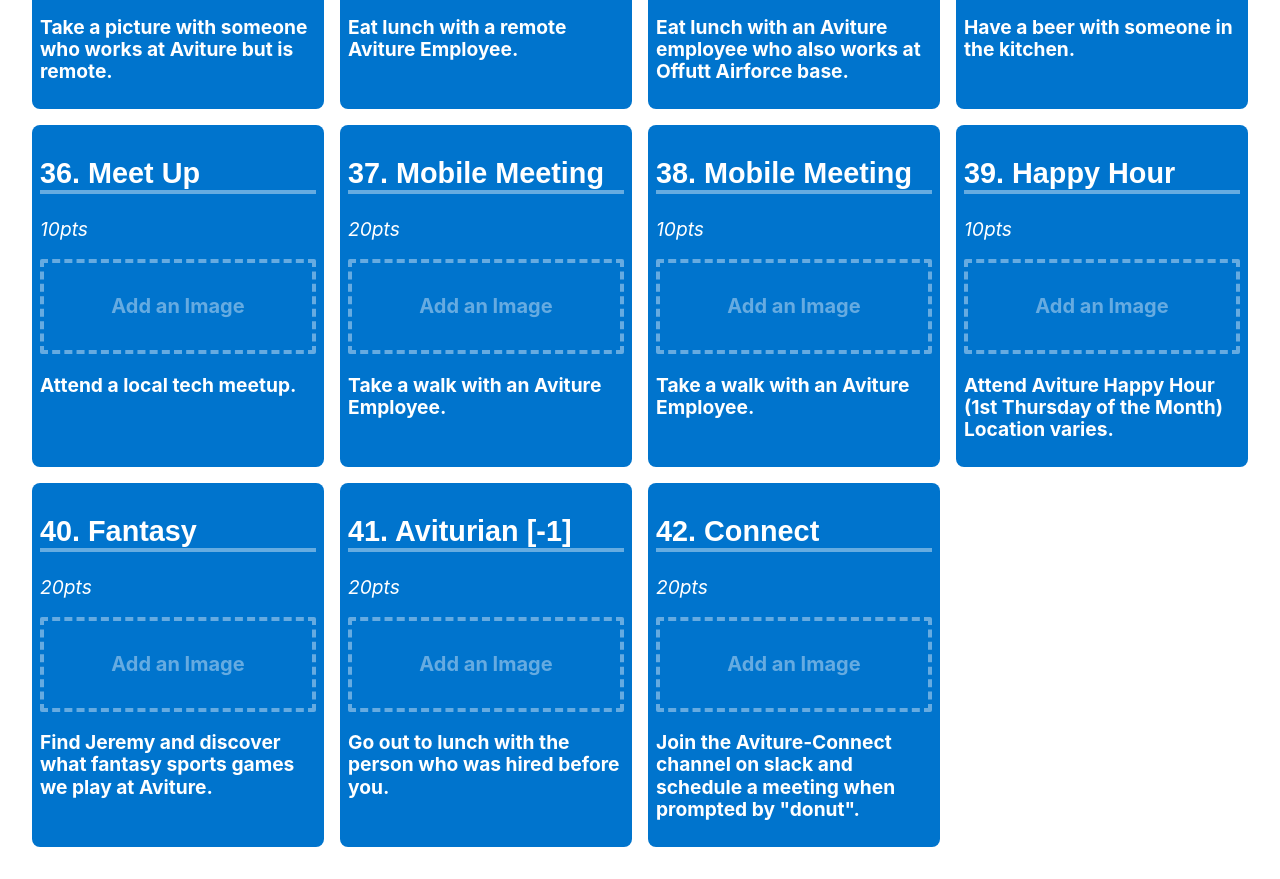
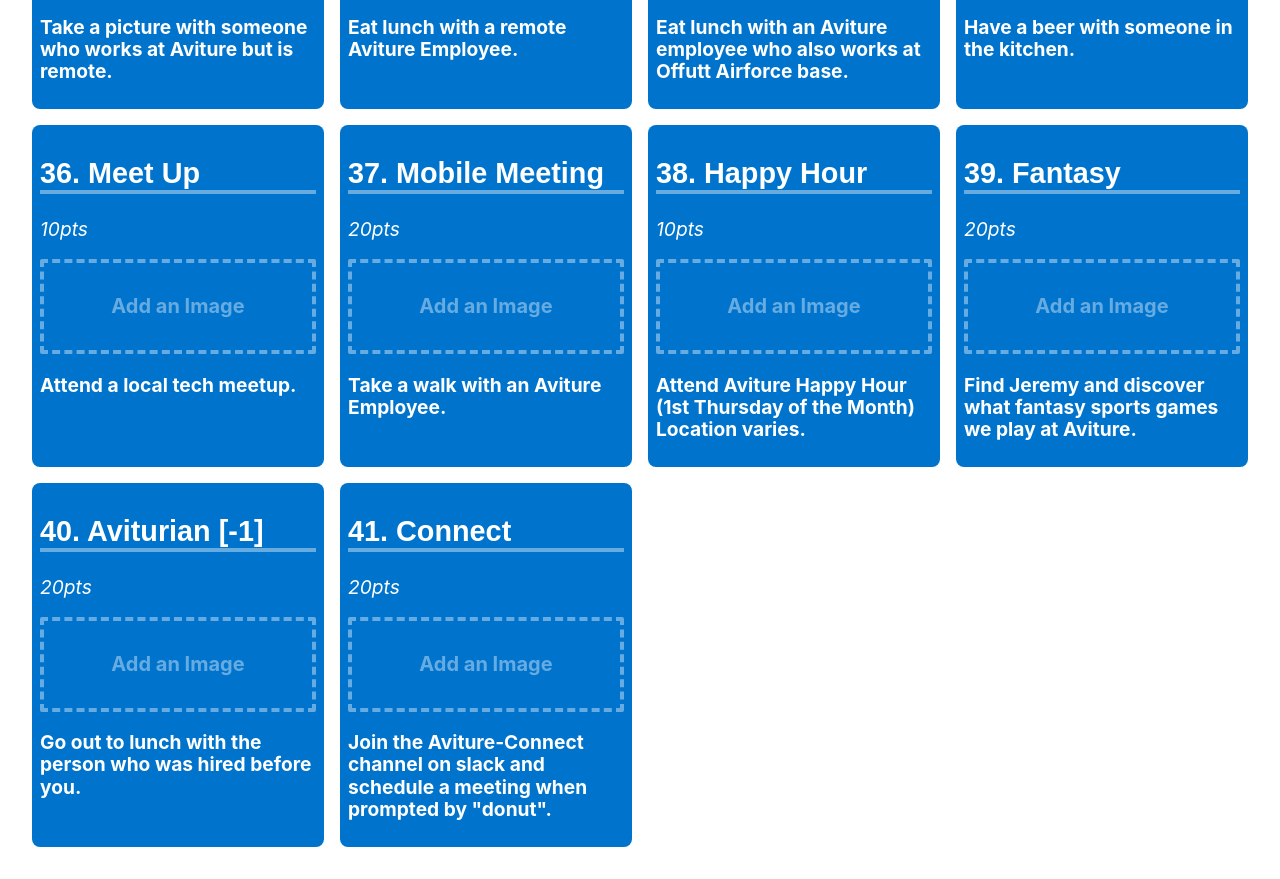
Before and after one commit to bdpcollective/aviturefirst30, a plain HTML site: page af30_tasks.html in a window 1280 px wide. Shown: the part 4653-5532 px from the top of the page. Drawn offline with Linux system fonts and the light colour scheme.

Commit message:
updated duplicated task

```diff
--- a/af30_tasks.html
+++ b/af30_tasks.html
@@ -268,31 +268,25 @@
             <p>Take a walk with an Aviture Employee.</p>
         </div>
         <div class="pa2 sans-serif">
-            <h2 class="fw9 bb bw2 b--white-40">38. Mobile Meeting</h2>
-            <p class="fw4 i">10pts</p>
-            <a class="link tc ph3 pv4 db bg-animate ba b--dashed bw2 hover-bg-orange b--white-40 white-40 f4 br1" href="#">Add an Image</a>
-            <p>Take a walk with an Aviture Employee.</p>
-        </div>
-        <div class="pa2 sans-serif">
-            <h2 class="fw9 bb bw2 b--white-40">39. Happy Hour</h2>
+            <h2 class="fw9 bb bw2 b--white-40">38. Happy Hour</h2>
             <p class="fw4 i">10pts</p>
             <a class="link tc ph3 pv4 db bg-animate ba b--dashed bw2 hover-bg-orange b--white-40 white-40 f4 br1" href="#">Add an Image</a>
             <p>Attend Aviture Happy Hour (1st Thursday of the Month) Location varies.</p>
         </div>
         <div class="pa2 sans-serif">
-            <h2 class="fw9 bb bw2 b--white-40">40. Fantasy</h2>
+            <h2 class="fw9 bb bw2 b--white-40">39. Fantasy</h2>
             <p class="fw4 i">20pts</p>
             <a class="link tc ph3 pv4 db bg-animate ba b--dashed bw2 hover-bg-orange b--white-40 white-40 f4 br1" href="#">Add an Image</a>
             <p>Find Jeremy and discover what fantasy sports games we play at Aviture.</p>
         </div>
         <div class="pa2 sans-serif">
-            <h2 class="fw9 bb bw2 b--white-40">41. Aviturian [-1]</h2>
+            <h2 class="fw9 bb bw2 b--white-40">40. Aviturian [-1]</h2>
             <p class="fw4 i">20pts</p>
             <a class="link tc ph3 pv4 db bg-animate ba b--dashed bw2 hover-bg-orange b--white-40 white-40 f4 br1" href="#">Add an Image</a>
             <p>Go out to lunch with the person who was hired before you.</p>
         </div>
         <div class="pa2 sans-serif">
-            <h2 class="fw9 bb bw2 b--white-40">42. Connect</h2>
+            <h2 class="fw9 bb bw2 b--white-40">41. Connect</h2>
             <p class="fw4 i">20pts</p>
             <a class="link tc ph3 pv4 db bg-animate ba b--dashed bw2 hover-bg-orange b--white-40 white-40 f4 br1" href="#">Add an Image</a>
             <p>Join the Aviture-Connect channel on slack and schedule a meeting when prompted by "donut".</p>
```
